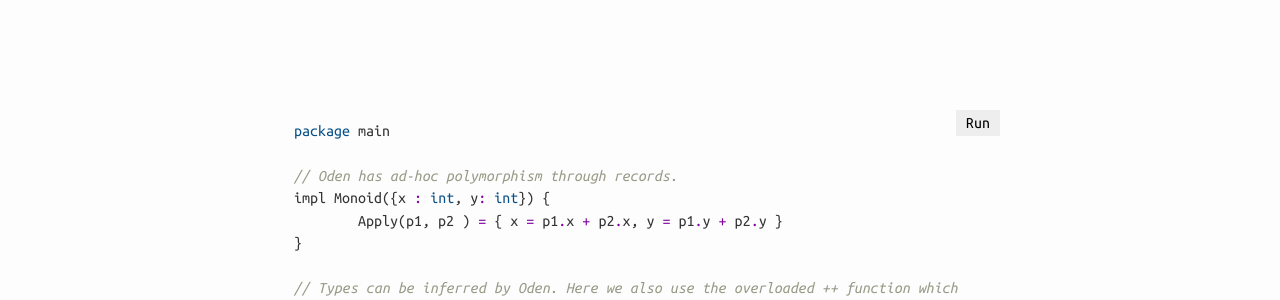
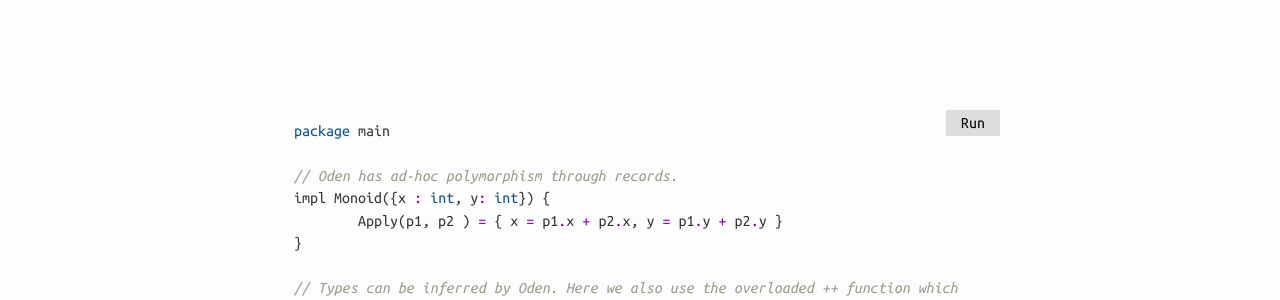
Before and after one commit to oden-lang/oden-lang.github.io, a Jekyll site: the page built from index.md, in a window 1280 px wide. Shown: the part 325-625 px from the top of the page. Built offline with Jekyll 4.4.1, drawn with Linux system fonts in a browser that asks for light colours.

Commit message:
Align button styling with playground

```diff
--- a/_sass/_layout.scss
+++ b/_sass/_layout.scss
@@ -306,8 +306,8 @@
   top: 0;
   right: 0;
   display: inline-block;
-  background: #eee;
-  padding: 5px 10px;
+  background: #ddd;
+  padding: 5px 15px;
   border: none;
   border-radius: 0;
   outline: none;
@@ -316,9 +316,10 @@
   font-size: 16px;
 }
 .playground-runnable .run:hover,
-.playground-runnable .run:active,
+.playground-runnable .run:focus,
+.playground-runnable .run:active
 {
-  background: #ddd;
+  background: #ccc;
 }
 .playground-runnable .output {
   background-color: #eee;
```
